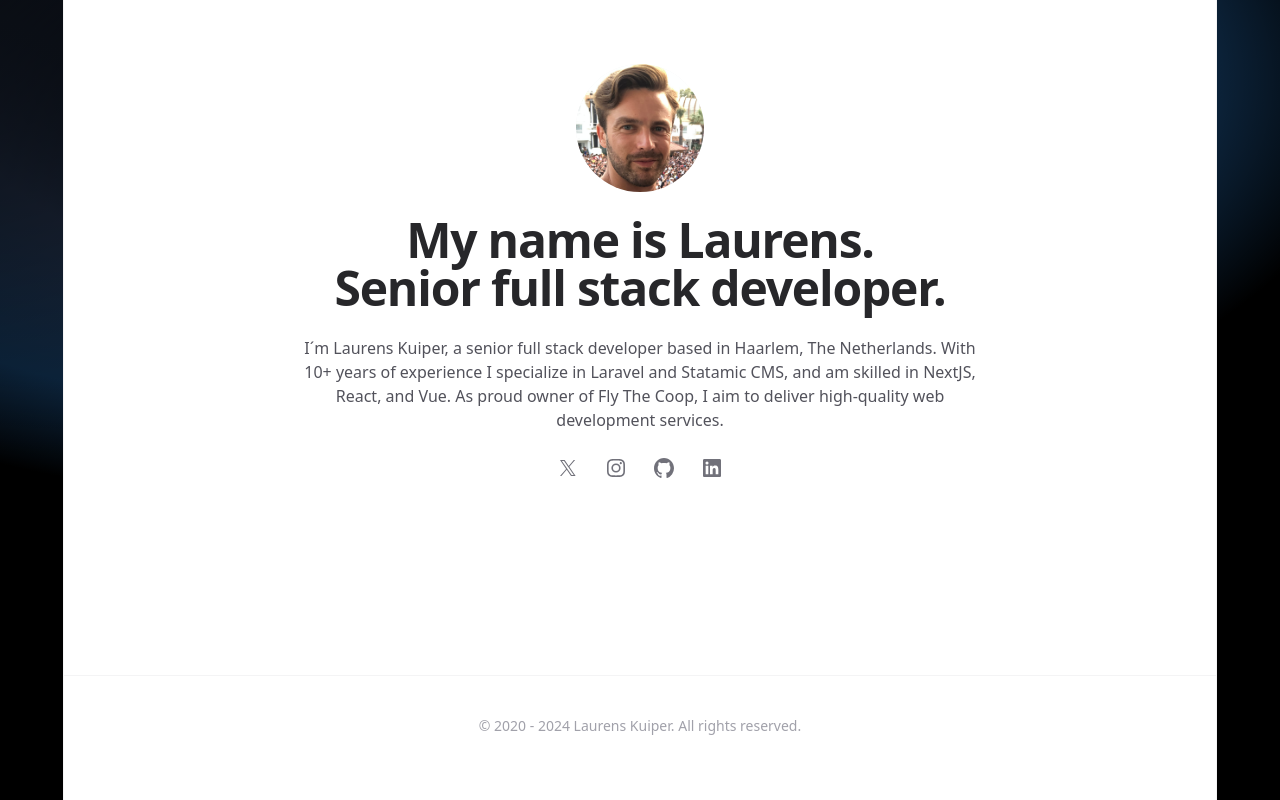
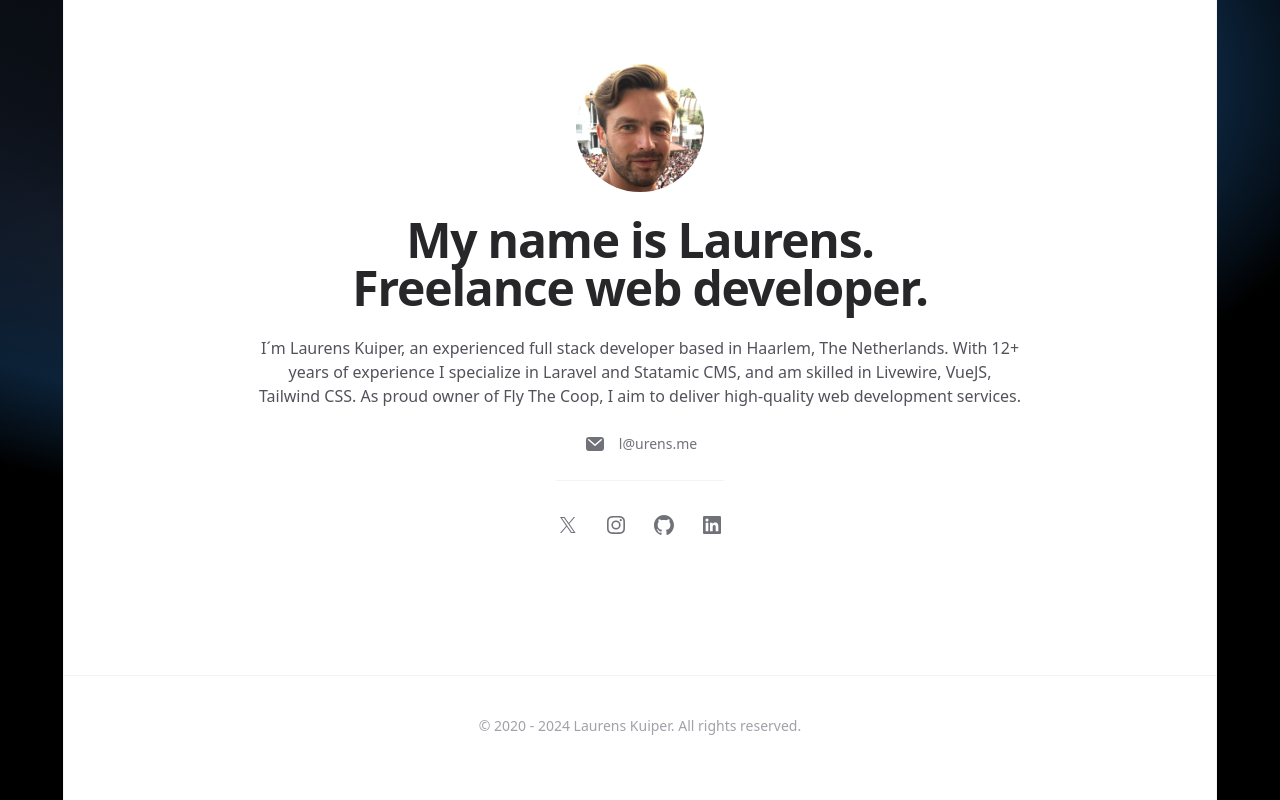
Before and after one commit to lwekuiper/laurenskuiper.com, a Next.js app: page / in a window 1280 px wide. Built offline with nearby package versions, Linux system fonts and the light colour scheme.

Commit message:
Add mailto link

```diff
--- a/app/page.tsx
+++ b/app/page.tsx
@@ -29,15 +29,37 @@ function Avatar() {
   )
 }
 
+function MailIcon(props: React.ComponentPropsWithoutRef<'svg'>) {
+  return (
+    <svg viewBox="0 0 24 24" aria-hidden="true" {...props}>
+      <path
+        fillRule="evenodd"
+        d="M6 5a3 3 0 0 0-3 3v8a3 3 0 0 0 3 3h12a3 3 0 0 0 3-3V8a3 3 0 0 0-3-3H6Zm.245 2.187a.75.75 0 0 0-.99 1.126l6.25 5.5a.75.75 0 0 0 .99 0l6.25-5.5a.75.75 0 0 0-.99-1.126L12 12.251 6.245 7.187Z"
+      />
+    </svg>
+  )
+}
+
 function SocialLink({
+  className,
+  href,
+  children,
   icon: Icon,
-  ...props
-}: React.ComponentPropsWithoutRef<typeof Link> & {
+}: {
+  className?: string,
+  href: string,
   icon: React.ComponentType<{ className?: string }>
+  children?: React.ReactNode
 }) {
   return (
-    <Link className="group -m-1 p-1" {...props}>
-      <Icon className="h-6 w-6 fill-zinc-500 transition group-hover:fill-zinc-600 dark:fill-zinc-400 dark:group-hover:fill-zinc-300" />
+    <Link
+      href={href}
+      className={clsx(className, 'group flex items-center text-sm font-medium text-zinc-500 transition hover:text-zinc-600 dark:text-zinc-400 dark:hover:text-zinc-300')}
+    >
+      <Icon className="h-6 w-6 flex-none fill-zinc-500 transition group-hover:fill-zinc-600 dark:fill-zinc-400 dark:group-hover:fill-zinc-300" />
+      {children && (
+        <span className="ml-3">{children}</span>
+      )}
     </Link>
   )
 }
@@ -46,18 +68,26 @@ export default function Home() {
   return (
     <>
       <Container className="mt-12 lg:mt-16">
-        <div className="max-w-2xl flex flex-col items-center text-center mx-auto">
+        <div className="max-w-3xl flex flex-col items-center text-center mx-auto">
           <Avatar />
           <h1 className="mt-6 text-4xl font-bold tracking-tight text-zinc-800 sm:text-5xl dark:text-zinc-100">
             My name is Laurens.<br/>
-            Senior full stack developer.
+            Freelance web developer.
           </h1>
           <p className="mt-6 text-base text-zinc-600 dark:text-zinc-400">
-            I´m Laurens Kuiper, a senior full stack developer based in Haarlem, The Netherlands.
-            With 10+ years of experience I specialize in Laravel and Statamic CMS, and am skilled in NextJS, React, and Vue.
+            I´m Laurens Kuiper, an experienced full stack developer based in Haarlem, The Netherlands.
+            With 12+ years of experience I specialize in Laravel and Statamic CMS, and am skilled in Livewire, VueJS, Tailwind CSS.
             As proud owner of Fly The Coop, I aim to deliver high-quality web development services.
           </p>
-          <div className="mt-6 flex gap-6">
+          <SocialLink
+            href="mailto:l@urens.me"
+            aria-label="Send an email"
+            icon={MailIcon}
+            className="mt-6"
+          >
+            l@urens.me
+          </SocialLink>
+          <div className="mt-6 flex gap-6 border-t border-zinc-100 pt-8 dark:border-zinc-700/40">
             <SocialLink
               href="https://x.com/lwekuiper"
               aria-label="Follow on X"
```
